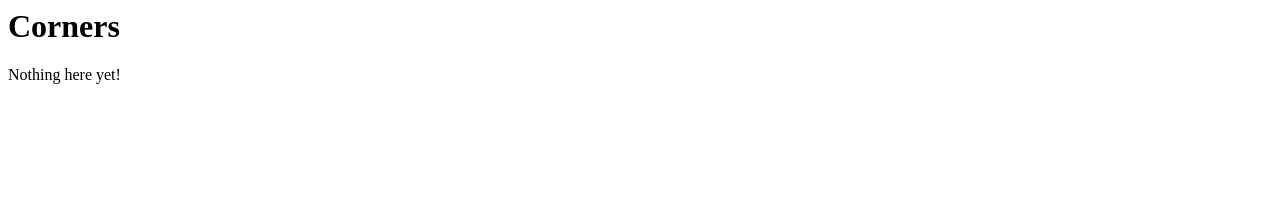
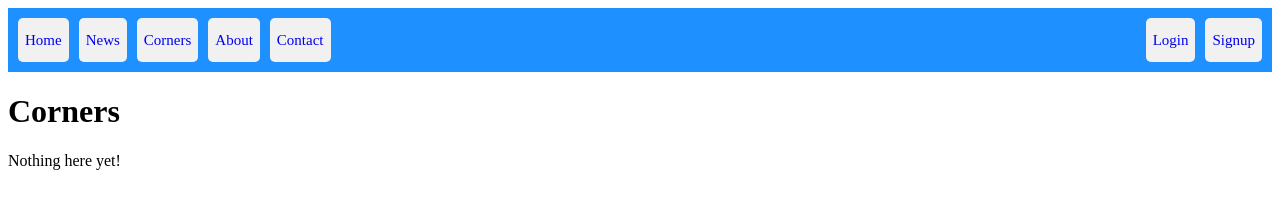
Before and after one commit to Game-Corner/gamecorner.org, a plain HTML site: page corners.html in a window 1280 px wide. Drawn offline with Linux system fonts and the light colour scheme.

Commit message:
Update corners.html

```diff
--- a/corners.html
+++ b/corners.html
@@ -1,11 +1,26 @@
 <html>
   <head>
+    <link rel="stylesheet" type="text/css" href="/css/branding.css">
+    <link rel="stylesheet" type="text/css" href="/css/header.css">
     <title>Corners</title>
   </head>
   <body>
-
+    <header>
+      <div id="top">
+      	<div id="left">
+        	<a href="/#">Home</a>
+            <a href="/news.html">News</a>
+            <a href="/corners.html">Corners</a>
+            <a href="/about.html">About</a>
+            <a href="/contact.html">Contact</a>
+        </div>
+      	<div id="right">
+          <a href="/login.html">Login</a>
+          <a href="/signup.html">Signup</a>
+        </div>
+      </div>
+    </header>
     <h1>Corners</h1>
     <p>Nothing here yet!</p>
-
   </body>
 </html>
```
Lines whose indentation alone changed are shown as unchanged.
